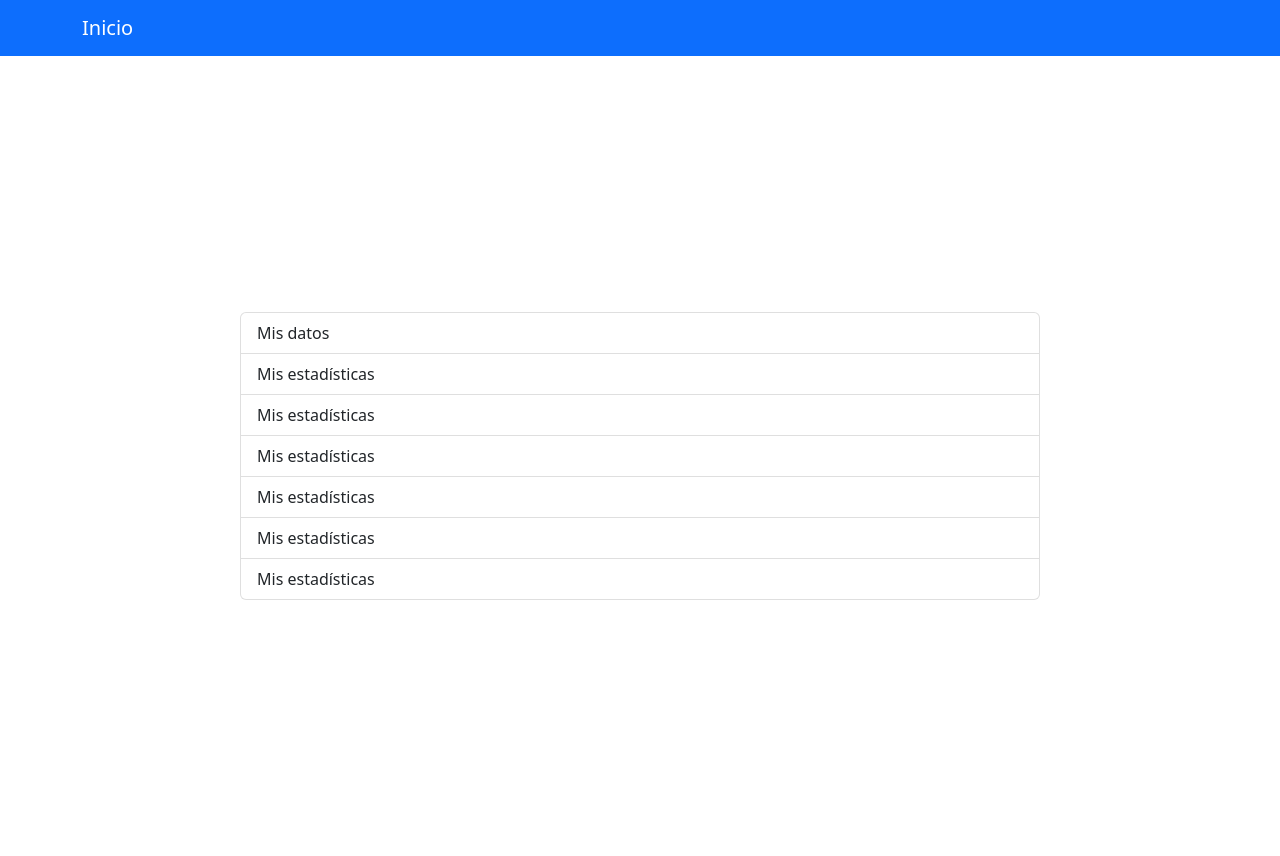
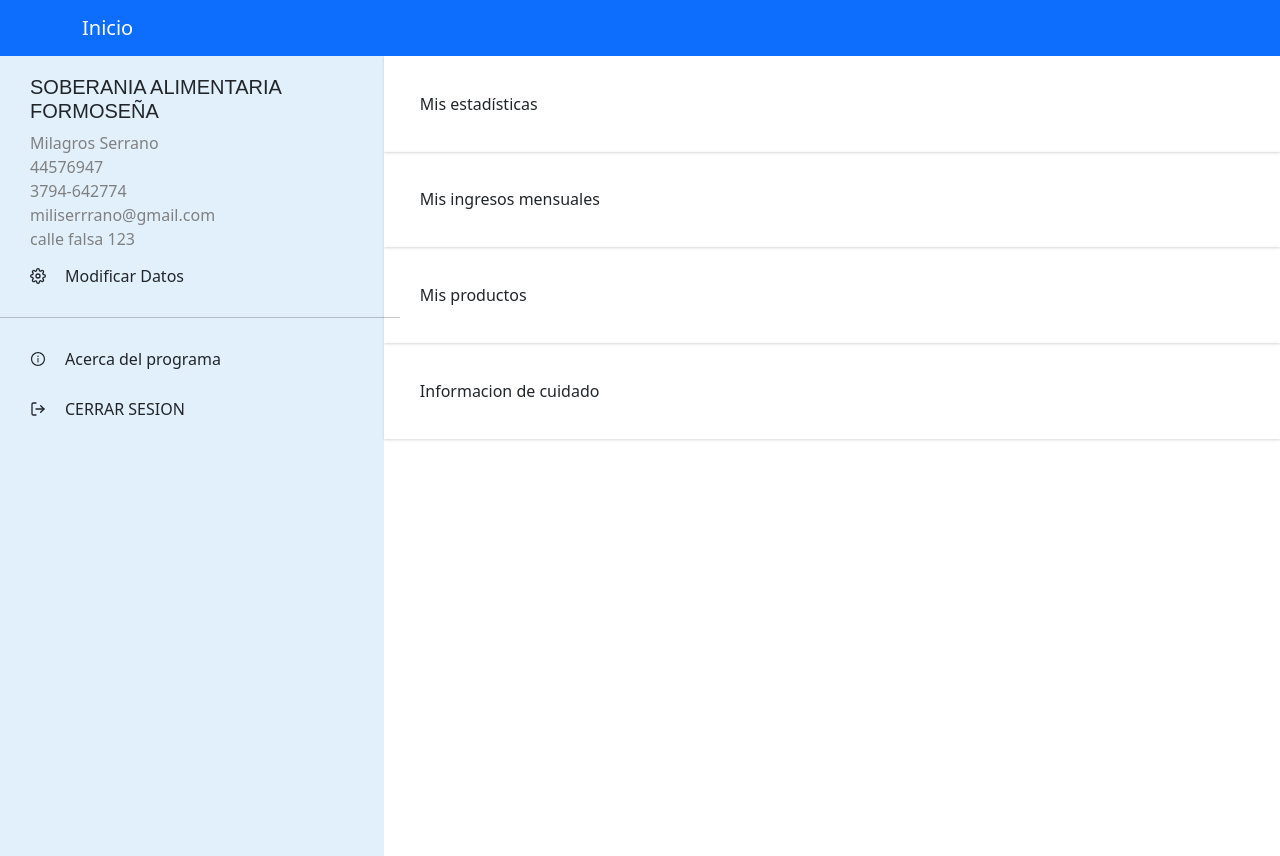
Before and after one commit to dynamite-team/repo_final_front, a React (Vite) app: page /HomeProductor in a window 1280 px wide. Built offline with nearby package versions, Linux system fonts and the light colour scheme.

Commit message:
homeProductor

```diff
--- a/package.json
+++ b/package.json
@@ -21,6 +21,7 @@
     "react-dom": "^18.2.0",
     "react-icons": "^4.4.0",
     "react-player": "^2.11.0",
+    "react-pro-sidebar": "^1.0.0-alpha.6",
     "react-redux": "^8.0.4",
     "react-router-dom": "^6.3.0",
     "redux": "^4.2.0",
--- a/src/views/informacion/Info.jsx
+++ b/src/views/informacion/Info.jsx
@@ -111,7 +111,6 @@ export default function Info() {
 
 
         <Wrapper>
-
           <Left>
 
           <ReactPlayer
--- a/src/views/registro/Register.jsx
+++ b/src/views/registro/Register.jsx
@@ -50,7 +50,7 @@ const Register = () => {
 
           </FormControl>
 
-          <Button style={{ 'marginTop': '5%', 'display': ' block', 'margin': '0 auto' }} color='success' variant="contained">Contained</Button>
+          <Button style={{ 'marginTop': '5%', 'display': ' block', 'margin': '0 auto' }} color='success' variant="contained">Registrar</Button>
         </Container>
       </ContainerPrincipal>
 
--- a/src/views/vistaProductor/HomeProductor.jsx
+++ b/src/views/vistaProductor/HomeProductor.jsx
@@ -1,45 +1,67 @@
-import NavBarProductor from "../../components/NavBarProductor";
-import ListGroup from 'react-bootstrap/ListGroup';
+import { ProSidebarProvider, Menu, MenuItem } from 'react-pro-sidebar'
 import styled from 'styled-components';
+import NavBarProductor from '../../components/NavBarProductor';
+import { FiSettings, FiLogOut } from 'react-icons/fi'
+import { AiOutlineInfoCircle } from 'react-icons/ai'
 
-const Container = styled.div`
-    display: flex;
-    align-items: center;
-    justify-content: center;
-    min-height: 100vh;
-
+const Button = styled.div`
+    padding: 4%;
+    margin: auto;
+    box-shadow: rgba(0, 0, 0, 0.1) 0px 1px 3px 0px, rgba(0, 0, 0, 0.06) 0px 1px 2px 0px;
 `;
 
+const Wrapper = styled.div`
+display: flex;
+`
+const Left = styled.div`
+width: 30%;
+height: 100vh;
+background-color: #E2F0FB
+`;
+const Right = styled.div`
+height: fit-content;
+width: 70%
+`;
+
+const persona = {
+    nombre: "Milagros Serrano",
+    DNI: "44576947",
+    telefono: "3794-642774",
+    email: "miliserrrano@gmail.com",
+    domicilio: "calle falsa 123",
+}
+
 const HomeProductor = () => {
+
     return (
         <>
-         <NavBarProductor />
-            <Container >
-
-                <ListGroup style={{"width": "100vh"}}>
-                    <ListGroup.Item action href="#link1">
-                        Mis datos
-                    </ListGroup.Item>
-                    <ListGroup.Item action href="/estadísticas">
-                        Mis estadísticas
-                    </ListGroup.Item>
-                    <ListGroup.Item action href="/estadísticas">
-                        Mis estadísticas
-                    </ListGroup.Item>
-                    <ListGroup.Item action href="/estadísticas">
-                        Mis estadísticas
-                    </ListGroup.Item>
-                    <ListGroup.Item action href="/estadísticas">
-                        Mis estadísticas
-                    </ListGroup.Item>
-                    <ListGroup.Item action href="/estadísticas">
-                        Mis estadísticas
-                    </ListGroup.Item>
-                    <ListGroup.Item action href="/estadísticas">
-                        Mis estadísticas
-                    </ListGroup.Item>
-                </ListGroup>
-            </Container>
+            <NavBarProductor />
+            <Wrapper>
+                <Left>
+                    <ProSidebarProvider>
+                        <h5 style={{ marginLeft: '30px', fontFamily: 'sans-serif', marginTop:'5%' }}>SOBERANIA ALIMENTARIA FORMOSEÑA</h5>
+                        <Menu style={{ width: '50vh' }}>
+                            <div style={{ marginLeft: '30px', color: 'grey' }}>
+                                <div>{persona.nombre}</div>
+                                <div>{persona.DNI}</div>
+                                <div>{persona.telefono}</div>
+                                <div>{persona.email}</div>
+                                <div>{persona.domicilio}</div>
+                            </div>
+                            <MenuItem icon={<FiSettings />}>Modificar Datos</MenuItem>
+                            <hr />
+                            <MenuItem icon={<AiOutlineInfoCircle />} href="/Informacion">Acerca del programa</MenuItem>
+                            <MenuItem icon={<FiLogOut />}>CERRAR SESION</MenuItem>
+                        </Menu>
+                    </ProSidebarProvider>
+                </Left>
+                <Right>
+                        <Button type="button">Mis estadísticas</Button>
+                        <Button type="button">Mis ingresos mensuales</Button>
+                        <Button type="button">Mis productos</Button>
+                        <Button type="button">Informacion de cuidado</Button>
+                </Right>
+            </Wrapper>
         </>
     )
 }
```
Also changed, not shown: 2 other files (tests, documents, lock files or other folders).
